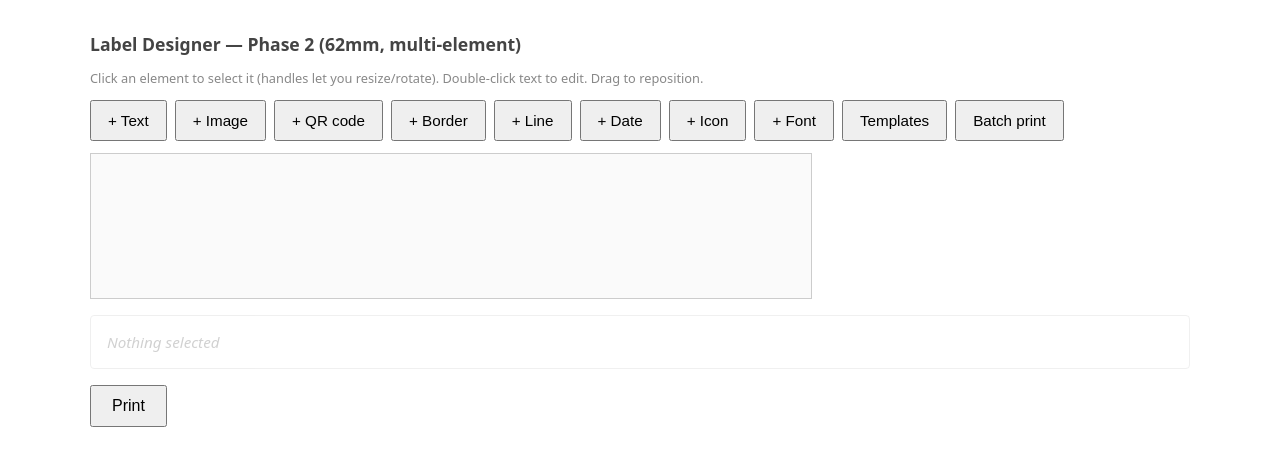
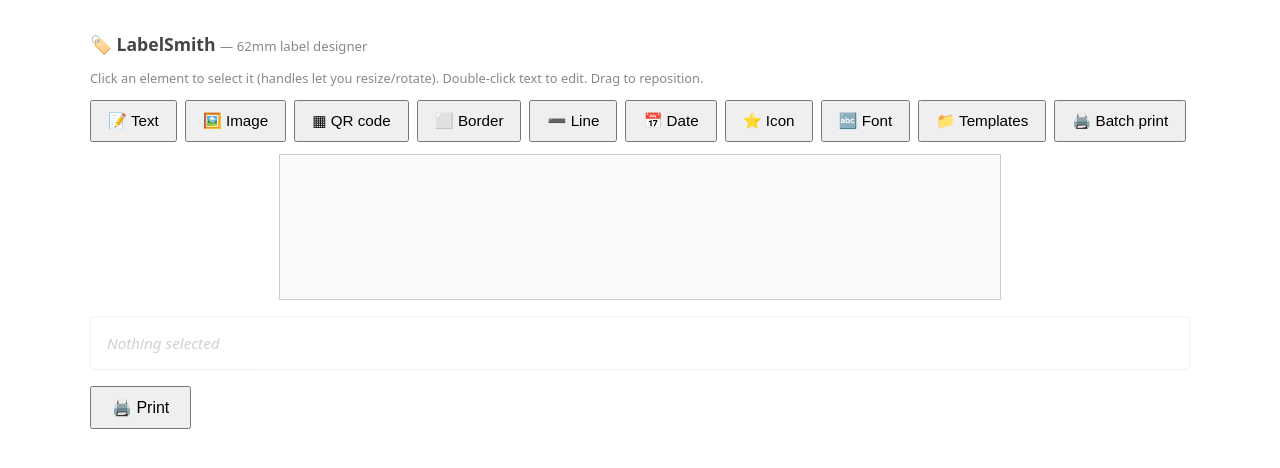
Before and after one commit to teknopartz/label-designer, a Flask app: page / in a window 1280 px wide. Shown: the top 468 px of the page. Run offline with Flask 3, Linux system fonts and the light colour scheme; parts of the project's set-up code (start-up, migrations or seed data) failed here and were passed over; some web fonts are replaced.

Commit message:
Snap to printable margins instead of raw stage edges, center the canvas in the layout, rename app to LabelSmith, add icons to all toolbar buttons

```diff
--- a/app/templates/index.html
+++ b/app/templates/index.html
@@ -3,7 +3,7 @@
 <head>
   <meta charset="utf-8">
   <meta name="viewport" content="width=device-width, initial-scale=1">
-  <title>Label Designer (Phase 2)</title>
+  <title>LabelSmith</title>
   <style>
     @font-face { font-family: 'DejaVu Sans'; src: url('/static/fonts/DejaVuSans.ttf') format('truetype'); font-weight: normal; font-style: normal; }
     @font-face { font-family: 'DejaVu Sans'; src: url('/static/fonts/DejaVuSans-Bold.ttf') format('truetype'); font-weight: bold; font-style: normal; }
@@ -18,7 +18,7 @@
     /* Sized to hug its actual content (the canvas) — must NOT flex-grow past
        that, or the background visually extends past the true label edge
        while dragged elements still clip exactly at the real boundary. */
-    #stage-wrap { border: 1px solid #ccc; background: #fafafa; padding: 12px; display: inline-block; max-width: 100%; overflow-x: auto; flex: 0 0 auto; align-self: flex-start; }
+    #stage-wrap { border: 1px solid #ccc; background: #fafafa; padding: 12px; display: inline-block; max-width: 100%; overflow-x: auto; flex: 0 0 auto; align-self: center; }
     #stage-container { transform-origin: top left; }
 
     /* Property panel: full-width, controls arranged in a row and wrapping,
@@ -67,21 +67,21 @@
   </style>
 </head>
 <body>
-  <h1>Label Designer — Phase 2 (62mm, multi-element)</h1>
+  <h1>🏷️ LabelSmith <span style="font-weight:normal; color:#888; font-size:0.75em;">— 62mm label designer</span></h1>
   <p class="hint">Click an element to select it (handles let you resize/rotate). Double-click text to edit. Drag to reposition.</p>
 
   <div class="toolbar">
-    <button id="addText">+ Text</button>
-    <button id="addImageBtn">+ Image</button>
+    <button id="addText">📝 Text</button>
+    <button id="addImageBtn">🖼️ Image</button>
     <input type="file" id="imageInput" accept="image/*" style="display:none">
-    <button id="addQr">+ QR code</button>
-    <button id="addBorder">+ Border</button>
-    <button id="addLine">+ Line</button>
-    <button id="addDate">+ Date</button>
-    <button id="addIconBtn">+ Icon</button>
-    <button id="addFontBtn">+ Font</button>
-    <button id="templatesBtn">Templates</button>
-    <button id="batchBtn">Batch print</button>
+    <button id="addQr">▦ QR code</button>
+    <button id="addBorder">⬜ Border</button>
+    <button id="addLine">➖ Line</button>
+    <button id="addDate">📅 Date</button>
+    <button id="addIconBtn">⭐ Icon</button>
+    <button id="addFontBtn">🔤 Font</button>
+    <button id="templatesBtn">📁 Templates</button>
+    <button id="batchBtn">🖨️ Batch print</button>
   </div>
   <div id="batchPanel" style="display:none; margin-bottom:12px; padding:8px; border:1px solid #ddd; border-radius:4px;">
     {% raw %}
@@ -120,7 +120,7 @@
   </div>
 
   <div class="actions">
-    <button id="printBtn">Print</button>
+    <button id="printBtn">🖨️ Print</button>
   </div>
   <div id="status"></div>
 
@@ -215,7 +215,10 @@ window.addEventListener('resize', scaleToViewport);
 const SNAP_THRESHOLD = 6; // px, in stage coordinates
 
 function getGuideStops(skipNode) {
-  const vertical = [0, LABEL_WIDTH / 2, LABEL_WIDTH];   // stage edges + center
+  // Snap to the printable margins, not the raw stage edges — content that
+  // snaps flush to x=0/LABEL_WIDTH would sit right at the roll's physical
+  // edge, which is exactly what margins exist to avoid.
+  const vertical = [MARGIN_LEFT, LABEL_WIDTH / 2, LABEL_WIDTH - MARGIN_RIGHT];
   const horizontal = [0];
   elements.forEach((el) => {
     if (el === skipNode) return;
```
